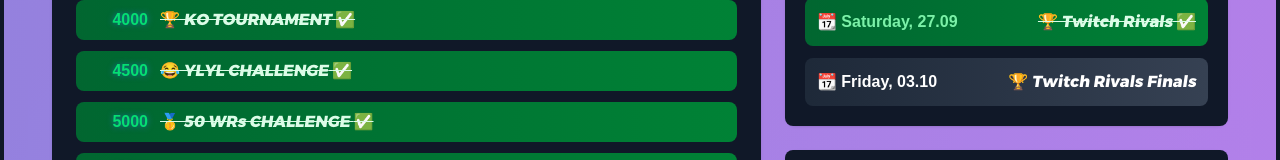
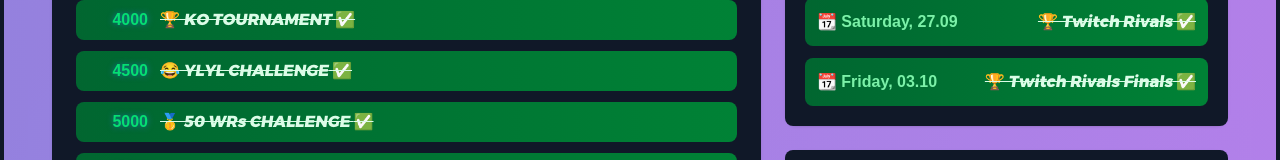
Before and after one commit to VellVee/scrapie-subathon, a Next.js app: page / in a window 1280 px wide. Shown: the part 620-780 px from the top of the page. Built offline with nearby package versions, Linux system fonts and the light colour scheme.

Commit message:
rivals finished

```diff
--- a/app/page.tsx
+++ b/app/page.tsx
@@ -47,7 +47,7 @@
 
   const events = useMemo(() => [
     { date: "📆 Saturday, 27.09", text: "🏆 Twitch Rivals", completed: true },
-    { date: "📆 Friday, 03.10", text: "🏆 Twitch Rivals Finals", completed: false },
+    { date: "📆 Friday, 03.10", text: "🏆 Twitch Rivals Finals", completed: true },
   ], []);
 
   const timerRules = useMemo(() => [
```
